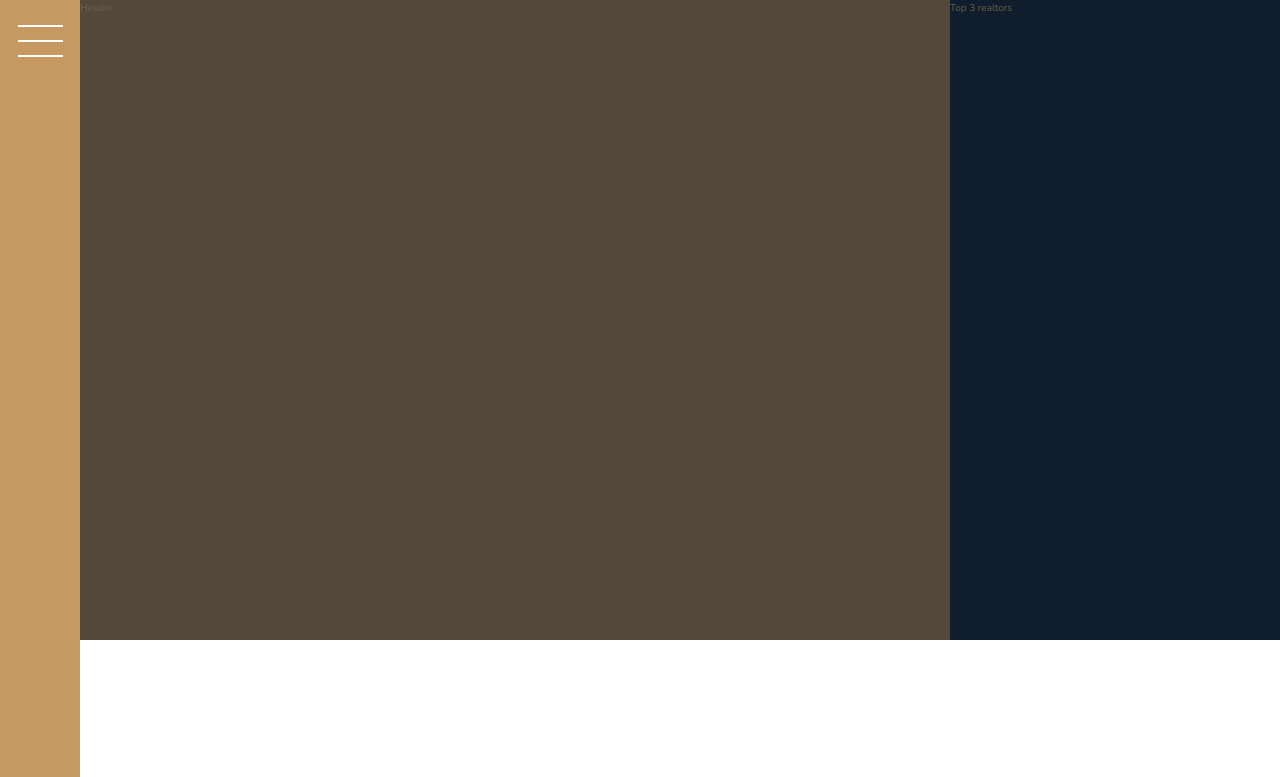
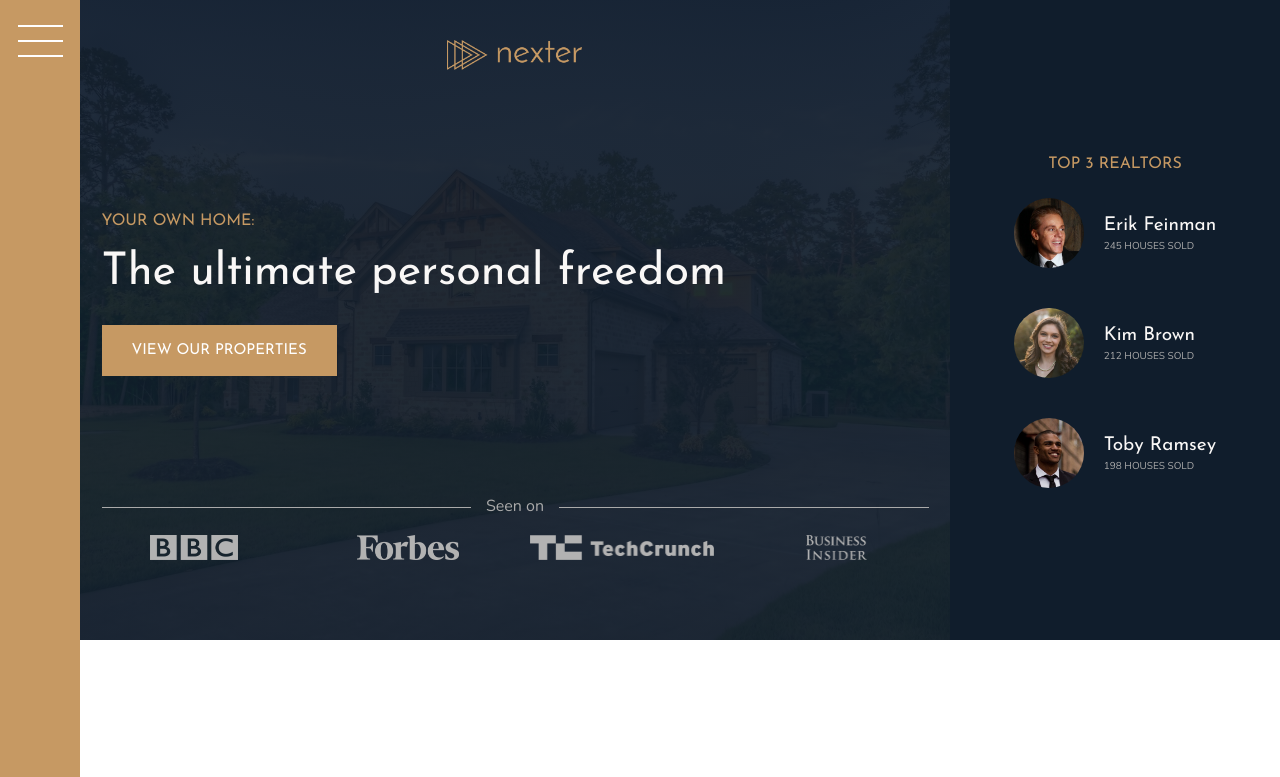
Before and after one commit to cmendez20/nexter-css-grid-project, a website: page index.html in a window 1280 px wide. Shown: the top 777 px of the page. Drawn offline with nearby package versions, Linux system fonts and the light colour scheme.

Commit message:
built header and realtors section

```diff
--- a/index.html
+++ b/index.html
@@ -17,11 +17,40 @@
   </div>
 
   <header class="header">
-      Header
+    <img src="img/logo.png" alt="" class="header__logo">
+    <h3 class="heading-3">Your own home:</h3>
+    <h1 class="heading-1">The ultimate personal freedom</h1>
+    <button class="btn header__btn">View our properties</button>
+    <div class="header__seenon-text">Seen on</div>
+    <div class="header__seenon-logos">
+    <img src="img/logo-bbc.png" alt="Seen on logo 1">
+    <img src="img/logo-forbes.png" alt="Seen on logo 2">
+    <img src="img/logo-techcrunch.png" alt="Seen on logo 3">
+    <img src="img/logo-bi.png" alt="Seen on logo 4">
+    </div>
   </header>
 
   <div class="realtors">
-      Top 3 realtors
+    <h3 class="heading-3">Top 3 Realtors</h3>
+    <div class="realtors__list">
+      <img src="img/realtor-1.jpeg" alt="Realtor 1" class="realtors__img">
+      <div class="realtors__details">
+        <h4 class="heading-4 heading-4--light">Erik Feinman</h4>
+        <p class="realtors__sold">245 houses sold</p>
+      </div>
+
+      <img src="img/realtor-2.jpeg" alt="Realtor 2" class="realtors__img">
+      <div class="realtors__details">
+        <h4 class="heading-4 heading-4--light">Kim Brown</h4>
+        <p class="realtors__sold">212 houses sold</p>
+      </div>
+
+      <img src="img/realtor-3.jpeg" alt="Realtor 3" class="realtors__img">
+      <div class="realtors__details">
+        <h4 class="heading-4 heading-4--light">Toby Ramsey</h4>
+        <p class="realtors__sold">198 houses sold</p>
+      </div>
+    </div>
   </div>
 
   <section class="features">
@@ -82,7 +111,6 @@
         Pariatur voluptatibus quidem consequatur harum, voluptatum mollitia quae.
       </p>
     </div>
-
   </section>
 
   <div class="story__pictures">
--- a/sass/_header.scss
+++ b/sass/_header.scss
@@ -1,4 +1,57 @@
 .header {
   background-color: $color-grey-dark-1;
   grid-column: full-start / col-end 6;
+
+  background-image: linear-gradient(rgba($color-secondary, .93), rgba($color-secondary, .93)), url(../img/hero.jpeg);
+  background-size: cover;
+  background-position: center;
+  padding: 8rem;
+  padding-top: 4rem;
+
+  display: grid;
+  grid-template-rows: 1fr min-content 6rem 1fr;
+  grid-template-columns: max-content;
+  grid-row-gap: 1.5rem;
+  justify-content: center;
+
+  &__logo {
+    height: 3rem;
+    justify-self: center;
+  }
+
+  &__btn {
+    align-self: start;
+    justify-self: start;
+  }
+
+  &__seenon-text {
+    display: grid;
+    grid-template-columns: 1fr max-content 1fr;
+    grid-column-gap: 1.5rem;
+    align-items: center;
+
+    font-size: 1.6rem;
+    color: $color-grey-light-2;
+
+    &::before,
+    &::after {
+      content: "";
+      height: 1px;
+      display: block;
+      background-color: currentColor;
+    }
+
+  }
+
+  &__seenon-logos {
+    display: grid;
+    grid-template-columns: repeat(4, 1fr);
+    grid-column-gap: 3rem;
+    justify-items: center;
+
+      img {
+        height: 2.5rem;
+        filter: brightness(70%);
+      }
+  }
 }
--- a/sass/_realtors.scss
+++ b/sass/_realtors.scss
@@ -1,4 +1,32 @@
 .realtors {
   background-color: $color-secondary;
   grid-column: col-start 7 / full-end;
+  padding: 3rem;
+
+  display: grid;
+  align-content: center;
+  justify-content: center;
+  justify-items: center;
+  grid-row-gap: 2rem;
+
+
+  &__list {
+    display: grid;
+    grid-template-columns: min-content max-content;
+    grid-column-gap: 2rem;
+    grid-row-gap: 5vh;
+    align-items: center;
+  }
+
+  &__img {
+    width: 7rem;
+    border-radius: 50%;
+    display: block;
+  }
+
+  &__sold {
+    text-transform: uppercase;
+    color: $color-grey-light-2;
+    margin-top: -3px;
+  }
 }
--- a/sass/_typography.scss
+++ b/sass/_typography.scss
@@ -5,6 +5,9 @@
 
 .heading-1 {
   @extend %heading;
+  font-size: 4.5rem;
+  color: $color-grey-light-1;
+  line-height: 1;
 }
 
 .heading-2 {
```
Also changed, not shown: css/main.css, 1 other file. Lines whose indentation alone changed are shown as unchanged.
